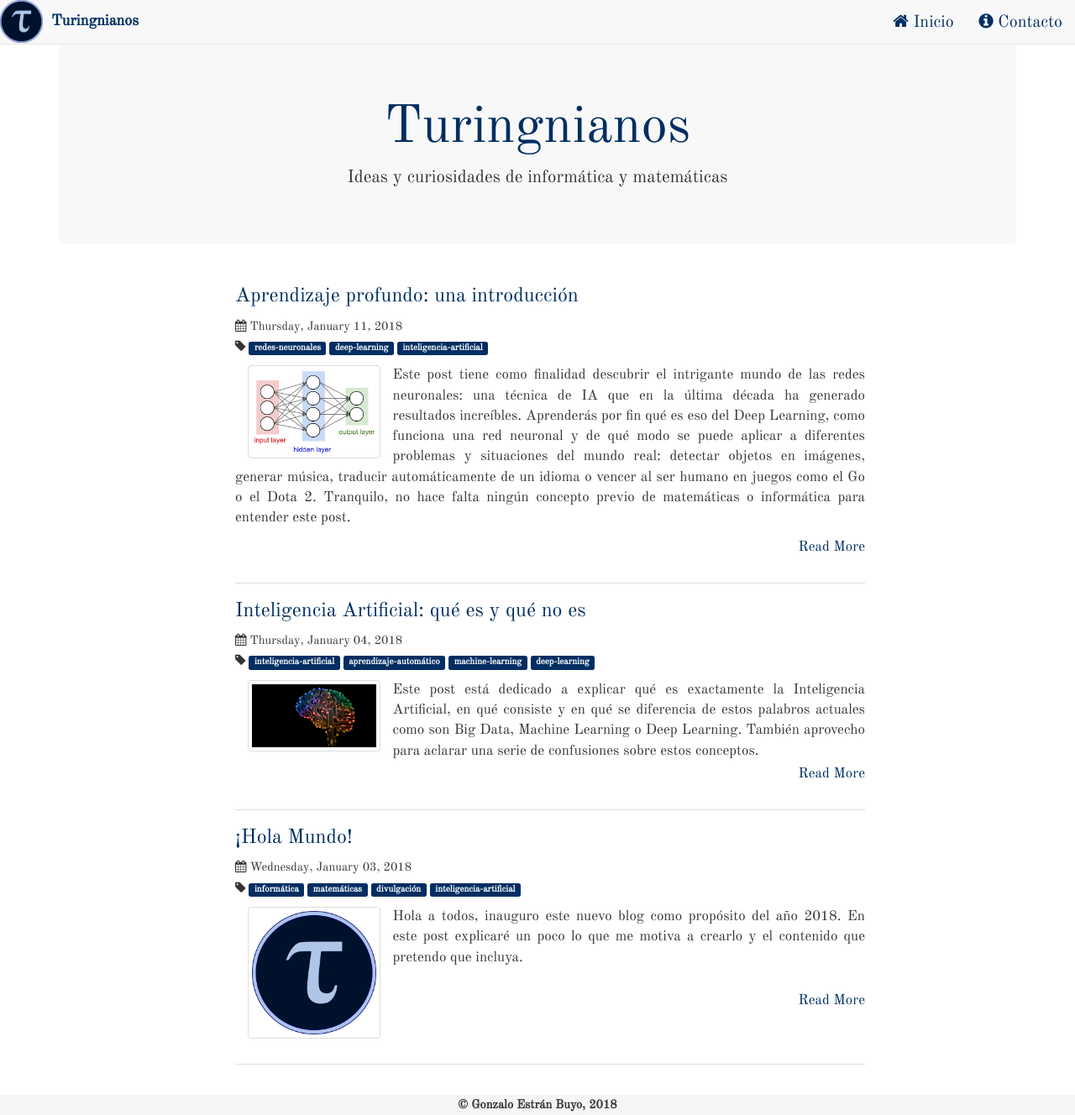
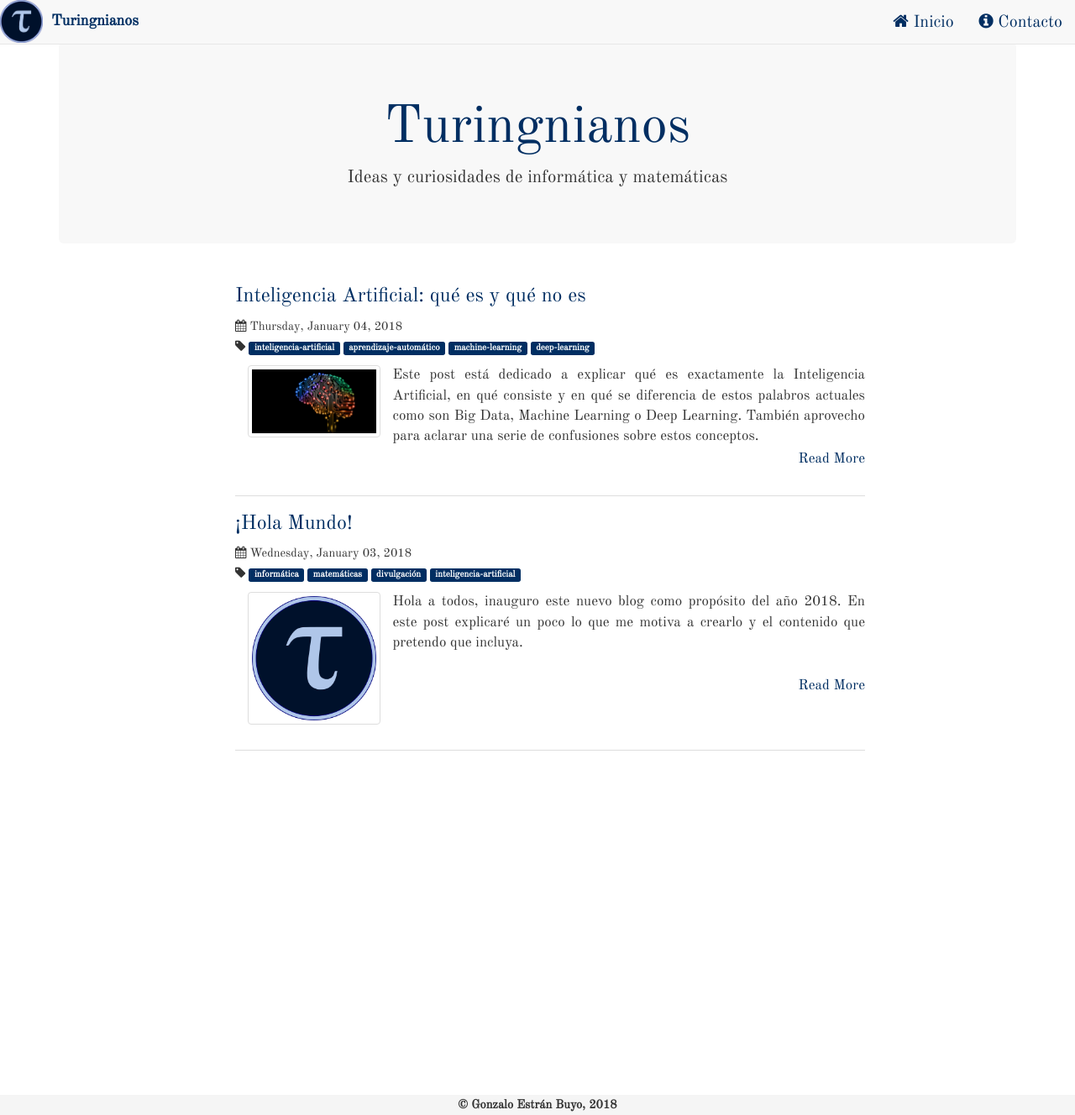
Before and after one commit to turingnianos/turingnianos.github.io, a Jekyll site: the page built from index.html, in a window 1280 px wide and 1328 px high. Shown: the whole window at 84% size. Built offline with Jekyll 4.4.1, drawn with Linux system fonts in a browser that asks for light colours; nearby versions of some CDN libraries; some web fonts are replaced; comment, search, counter and statistics services are not loaded.

Commit message:
Update 2018-01-10-deep-learning.md

```diff
--- a/_posts/2018-01-10-deep-learning.md
+++ b/_posts/2018-01-10-deep-learning.md
@@ -6,10 +6,10 @@ thumbnail: /images/neural_net.jpeg
 title: "Aprendizaje profundo: una introducción"
 comments: true
 mathjax: true
-published: true
+published: false
 ---
 
-Este post tiene como finalidad descubrir el intrigante mundo de las redes neuronales: una técnica de IA que en la última década ha generado resultados increíbles. Aprenderás por fin qué es eso del Deep Learning, como funciona una red neuronal y de qué modo se puede aplicar a diferentes problemas y situaciones del mundo real: detectar objetos en imágenes, generar música, traducir automáticamente de un idioma o vencer al ser humano en juegos como el Go o el Dota 2. Tranquilo, no hace falta ningún concepto previo de matemáticas o informática para entender este post.
+Este post tiene como finalidad descubrir el intrigante mundo de las redes neuronales: una técnica de IA que en la última década ha generado resultados increíbles. Aprenderás por fin qué es eso del Deep Learning, como funciona una red neuronal y de qué modo se puede aplicar a diferentes problemas y situaciones del mundo real: detectar objetos en imágenes, generar música, traducir automáticamente de un idioma o vencer al ser humano en juegos como el Go o el Dota 2. Tranquilo, no hace falta ningún concepto previo de matemáticas o informática para entender el post.
 
 <!--more-->
 
```
